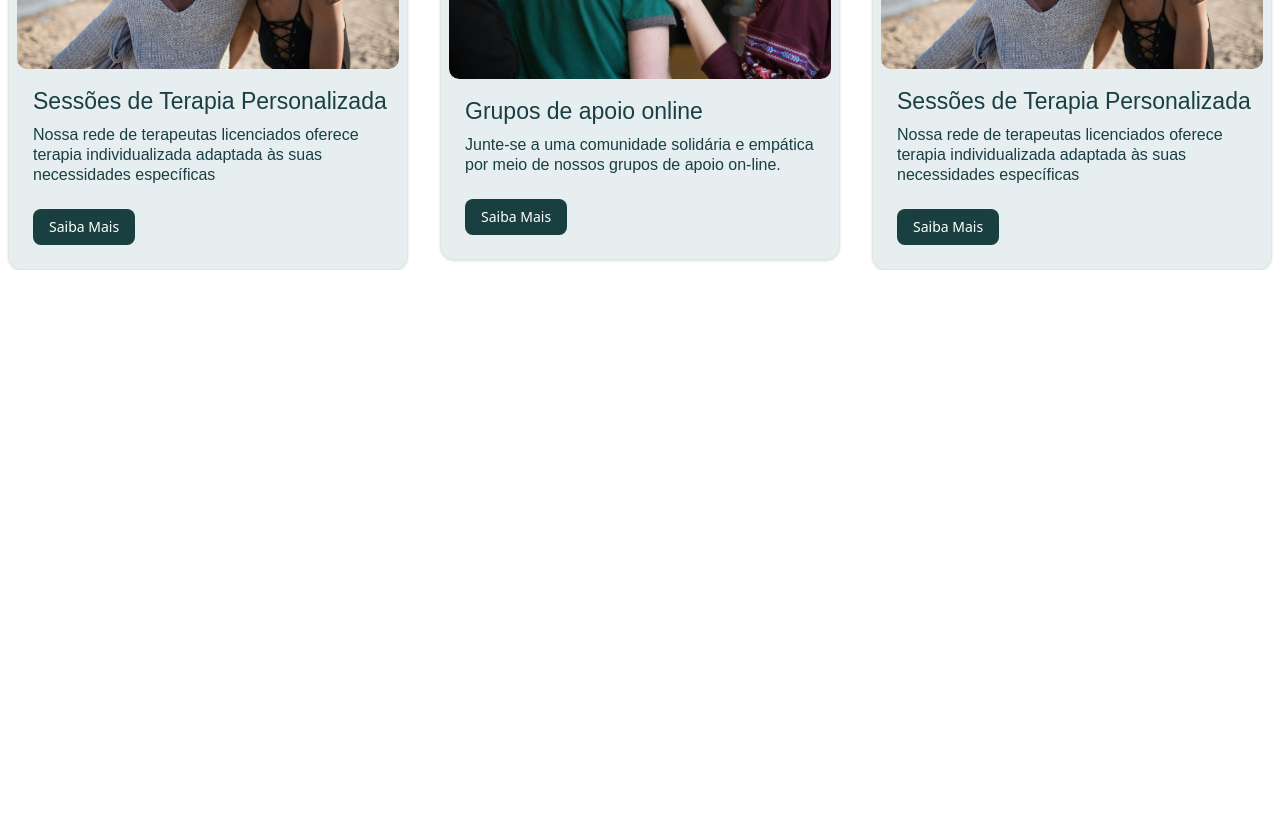
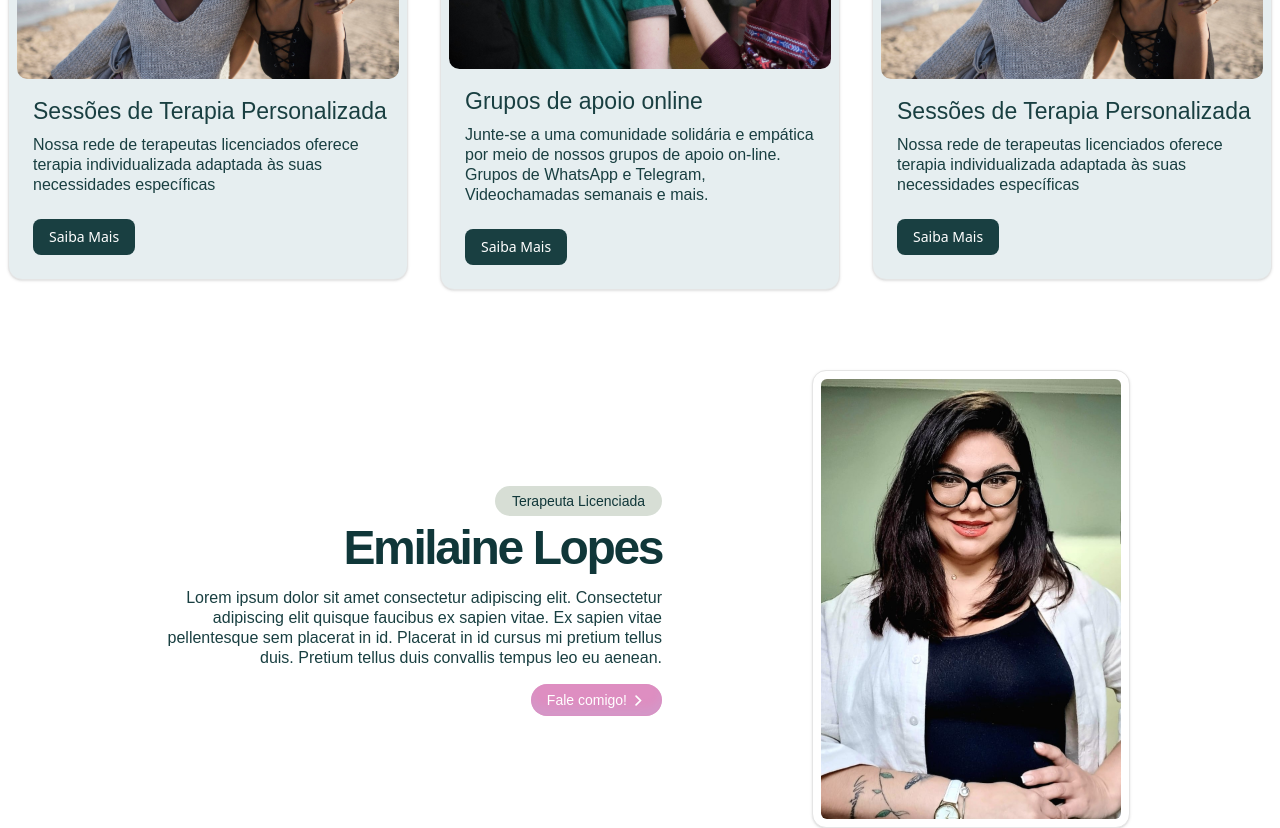
Before and after one commit to will10iam/psico-site, a Next.js app: page / in a window 1280 px wide. Shown: the part 1120-1948 px from the top of the page. Before the commit the page ends 1390 px from the top, so only its background shows below. Built offline with nearby package versions, Linux system fonts and the light colour scheme; a web font is replaced by a local one.

Commit message:
feat: create new component about

```diff
--- /dev/null
+++ b/src/app/components/About.tsx
@@ -0,0 +1,57 @@
+"use client";
+
+import React from "react";
+import { Badge } from "@/components/ui/badge";
+import Image from "next/image";
+import { Card, CardContent } from "@/components/ui/card";
+import perfil from "../../../public/images/perfil.jpg";
+import perfil2 from "../../../public/images/perfil2.jpg";
+import Button from "../components/button";
+
+export default function About() {
+	return (
+		<>
+			<div className="flex items-center justify-evenly md:mt-20">
+				<div className="flex flex-col items-center md:items-end max-w-lg p-4 md:p-0 mt-20 md:mt-1 font-sans">
+					<Card className="md:hidden mb-8">
+						<CardContent className="px-2 -mt-4 -mb-4">
+							<Image
+								src={perfil}
+								alt="Foto da Terapeuta"
+								width={400}
+								height={400}
+								className="rounded-sm"
+							/>
+						</CardContent>
+					</Card>
+					<Badge className="text-sm p-2 md:px-4 md:py-1 bg-[#D7DED5] font-sans text-[#103739] mb-6 md:mb-2">
+						Terapeuta Licenciada
+					</Badge>
+					<h1 className=" text-[#103739] text-5xl font-semibold tracking-tighter">
+						Emilaine Lopes
+					</h1>
+					<p className="text-center md:text-end text-[#193F41] font-sans mt-4 leading-tight mb-4">
+						Lorem ipsum dolor sit amet consectetur adipiscing elit. Consectetur
+						adipiscing elit quisque faucibus ex sapien vitae. Ex sapien vitae
+						pellentesque sem placerat in id. Placerat in id cursus mi pretium
+						tellus duis. Pretium tellus duis convallis tempus leo eu aenean.
+					</p>
+					<Button />
+				</div>
+				<div>
+					<Card className="hidden md:block">
+						<CardContent className="px-2 -mt-4 -mb-4">
+							<Image
+								src={perfil2}
+								alt="Foto da Terapeuta"
+								width={300}
+								height={300}
+								className="rounded-sm"
+							/>
+						</CardContent>
+					</Card>
+				</div>
+			</div>
+		</>
+	);
+}
--- /dev/null
+++ b/src/app/components/button.tsx
@@ -0,0 +1,56 @@
+import React from "react";
+
+const Button = () => {
+	return (
+		<button className="group relative flex flex-row items-center bg-[#DE8EC1] justify-center gap-2 rounded-2xl px-4 py-1.5 text-sm font-medium shadow-[inset_0_-8px_10px_#8fdfff1f] transition-shadow duration-500 ease-out hover:shadow-[inset_0_-5px_10px_#8fdfff3f]">
+			<div className="absolute inset-0 block h-full w-full animate-gradient bg-gradient-to-r from-[#DE8EC1]/50 via-[#DE8EC1]/50 to-[#DE8EC1]/50 bg-[length:var(--bg-size)_100%] [border-radius:inherit] [mask:linear-gradient(#fff_0_0)_content-box,linear-gradient(#fff_0_0)] p-[1px] ![mask-composite:subtract]" />
+			{/* <svg
+				className="size-4 text-[#ffaa40]"
+				xmlns="http://www.w3.org/2000/svg"
+				fill="none"
+				viewBox="0 0 15 15"
+				height={15}
+				width={15}
+			>
+				<path
+					clipRule="evenodd"
+					fillRule="evenodd"
+					fill="currentColor"
+					d="M5 4.63601C5 3.76031 5.24219 3.1054 5.64323 2.67357C6.03934 2.24705 6.64582 1.9783 7.5014 1.9783C8.35745 1.9783 8.96306 2.24652 9.35823 2.67208C9.75838 3.10299 10 3.75708 10 4.63325V5.99999H5V4.63601ZM4 5.99999V4.63601C4 3.58148 4.29339 2.65754 4.91049 1.99307C5.53252 1.32329 6.42675 0.978302 7.5014 0.978302C8.57583 0.978302 9.46952 1.32233 10.091 1.99162C10.7076 2.65557 11 3.57896 11 4.63325V5.99999H12C12.5523 5.99999 13 6.44771 13 6.99999V13C13 13.5523 12.5523 14 12 14H3C2.44772 14 2 13.5523 2 13V6.99999C2 6.44771 2.44772 5.99999 3 5.99999H4ZM3 6.99999H12V13H3V6.99999Z"
+				/>
+			</svg> */}
+			{/* <div
+				className="shrink-0 bg-border w-[1px] h-4"
+				role="none"
+				data-orientation="vertical"
+			/> */}
+			<span className="inline animate-gradient whitespace-pre bg-gradient-to-r from-[#fff] via-[#fff] to-[#fff] bg-[length:var(--bg-size)_100%] bg-clip-text text-transparent [--bg-size:300%] text-center">
+				Fale comigo!
+			</span>
+			<svg
+				strokeLinecap="round"
+				className="text-[#ffffff]"
+				strokeWidth="1.5"
+				aria-hidden="true"
+				viewBox="0 0 10 10"
+				height={11}
+				width={11}
+				stroke="currentColor"
+				fill="none"
+			>
+				<path
+					strokeLinecap="round"
+					d="M0 5h7"
+					className="opacity-0 transition group-hover:opacity-100"
+				/>
+				<path
+					strokeLinecap="round"
+					d="M1 1l4 4-4 4"
+					className="transition group-hover:translate-x-[3px]"
+				/>
+			</svg>
+		</button>
+	);
+};
+
+export default Button;
--- a/src/app/components/servicesdb.json
+++ b/src/app/components/servicesdb.json
@@ -8,7 +8,7 @@
 	{
 		"title": "Grupos de apoio online",
 		"image": "/images/serv2.svg",
-		"description": "Junte-se a uma comunidade solidária e empática por meio de nossos grupos de apoio on-line.",
+		"description": "Junte-se a uma comunidade solidária e empática por meio de nossos grupos de apoio on-line. Grupos de WhatsApp e Telegram, Videochamadas semanais e mais.",
 		"id": "1"
 	},
 	{
--- a/src/app/page.tsx
+++ b/src/app/page.tsx
@@ -1,6 +1,7 @@
 import Navbar from "./components/Navbar";
 import HeroSection from "./components/HeroSection";
 import Services from "./components/Services";
+import About from "./components/About";
 
 export default function Home() {
 	return (
@@ -8,6 +9,7 @@ export default function Home() {
 			<Navbar />
 			<HeroSection />
 			<Services />
+			<About />
 		</>
 	);
 }
```
Also changed, not shown: public/images/perfil.jpg (added), public/images/perfil2.jpg (added).
